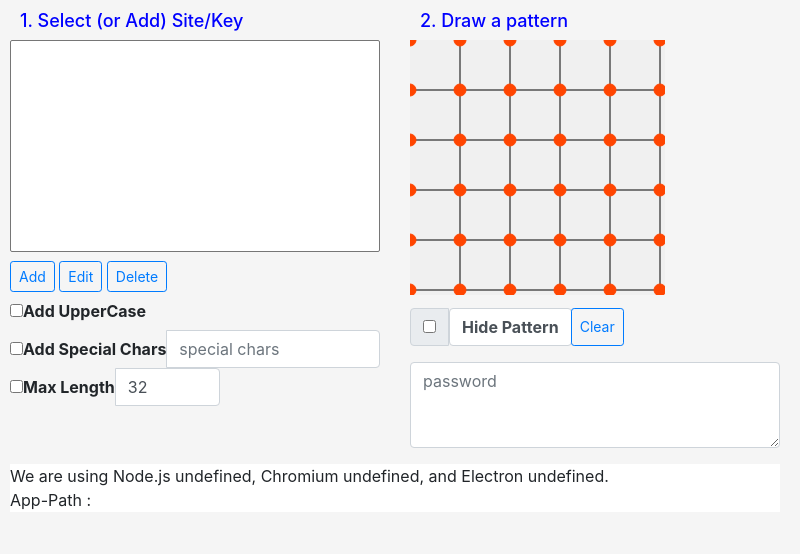
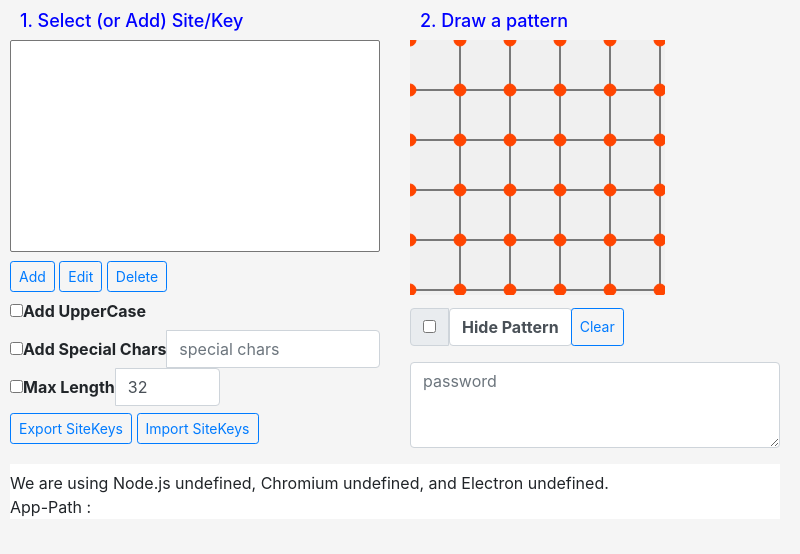
Before and after one commit to raddevus/CYaPass-Electron, an Electron app: page index.html in a window 800 px wide. Drawn offline with nearby package versions, Linux system fonts and the light colour scheme; no server answers.

Commit message:
Beginning work on major update to add import/export sitekeys (version 1.2.0).

```diff
--- a/css/main.css
+++ b/css/main.css
@@ -3,6 +3,7 @@ html{padding : 2px 20px 0px 10px;}
 html, #formBody { background-color:WhiteSmoke; padding-top: 5px;}
 #SiteListBox{width:100%;}
 .topPad{margin-top: 7px;}
+.bottomPad{margin-bottom: 20px;}
 #SiteListButtons{margin-left:20px;}
 #addUpperCaseContainer{padding-top : 15px;}
 .modal-title{padding: 5px 15px 0px 15px;}
--- a/index.html
+++ b/index.html
@@ -30,6 +30,12 @@
          <input type = "number" max="64" min="0" class="form-control" id="maxLength" value="32">
        </div>
      </form>
+     <form class="form-inline">
+      <div class="topPad bottomPad">
+        <button type="button" class="btn btn-sm btn-outline-primary" onclick="exportSiteKeys()">Export SiteKeys</button>
+        <button type="button" class="btn btn-sm btn-outline-primary" onclick="importSiteKeys()">Import SiteKeys</button>
+       </div>
+    </form>
    </div>
    <div class="col-sm-6" >
    <h3 class="cyaHeader">2. Draw a pattern</h3>
@@ -49,6 +55,12 @@
      </div>
    </div>
  </div>
+</div>
+<div class="topPad bottomPad">
+  We are using Node.js <span id="node-version"></span>,
+  Chromium <span id="chrome-version"></span>,
+  and Electron <span id="electron-version"></span>.
+  <br/>App-Path : <span id="app-path"></span>
 </div>
 <div class="modal fade" id="AddSiteKeyModal" tabindex="-1" role="dialog" aria-labelledby="AddSiteKeyLabel">
  <div class="modal-dialog" role="document">
@@ -117,12 +129,6 @@
    </div>
  </div>
 </div>
-<div>
-    We are using Node.js <span id="node-version"></span>,
-    Chromium <span id="chrome-version"></span>,
-    and Electron <span id="electron-version"></span>.
-    <br/>App-Path : <span id="app-path"></span>
-</div>
 </body>
     <!-- You can also require other files to run in this process -->
     <script src="./renderer.js"></script>
--- a/package.json
+++ b/package.json
@@ -1,6 +1,6 @@
 {
   "name": "CYaPass",
-  "version": "1.1.3",
+  "version": "1.2.0",
   "description": "Draw your password.\nNever type a password again.\nNever memorize a password again.\nNever make up a password again.",
   "main": "main.js",
   "scripts": {
```
